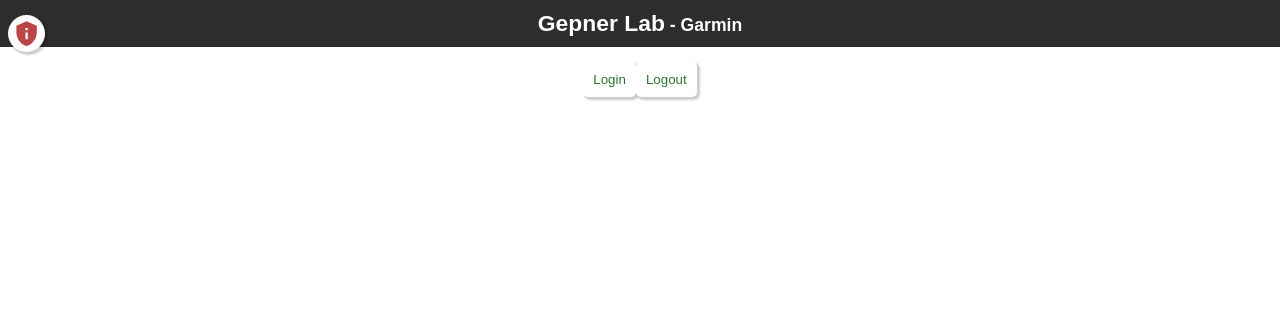
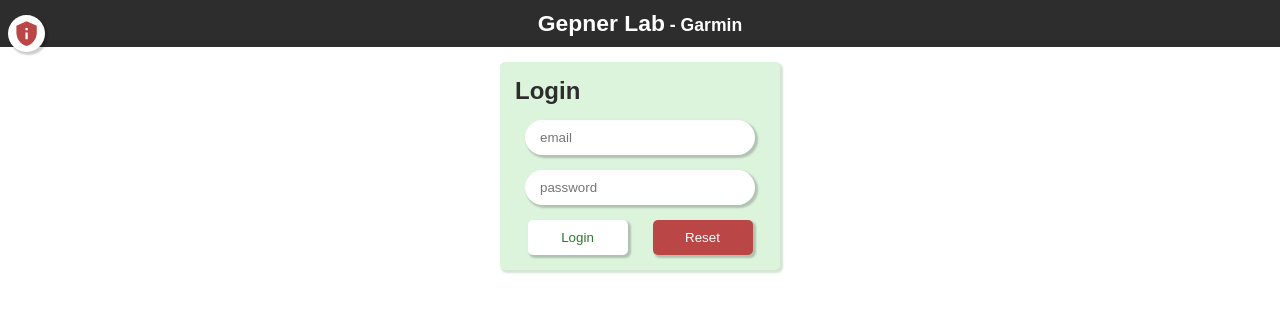
Before and after one commit to coilwhine/garmin-gepner-lab-client, a React (Vite) app: page / in a window 1280 px wide. Shown: the top 312 px of the page. Built offline with nearby package versions, Linux system fonts and the light colour scheme; no server answers.

Commit message:
login form

```diff
--- a/package.json
+++ b/package.json
@@ -18,6 +18,7 @@
     "npm": "^10.4.0",
     "react": "^18.2.0",
     "react-dom": "^18.2.0",
+    "react-hook-form": "^7.50.1",
     "react-icons": "^5.0.1",
     "react-redux": "^9.1.0",
     "react-router": "^6.21.3",
--- a/src/App.tsx
+++ b/src/App.tsx
@@ -27,10 +27,10 @@
   )
 
   useEffect(() => {
-    onAuthStateChanged(firebaseAuth, user => {
+    onAuthStateChanged(firebaseAuth, (user: any) => {
       if (user) {
         console.log("User Is Loged");
-        dispatch(login(user));
+        dispatch(login(user.accessToken));
       } else {
         console.log("User Isn't Loged ");
         dispatch(logout());
--- a/src/App/authTokenSlice.ts
+++ b/src/App/authTokenSlice.ts
@@ -1,5 +1,4 @@
 import { createSlice, PayloadAction } from "@reduxjs/toolkit";
-import { User } from "firebase/auth";
 
 let initialState = null;
 
@@ -7,7 +6,7 @@
     name: 'authData',
     initialState,
     reducers: {
-        login: (state, action: PayloadAction<User | null>) => {
+        login: (state, action: PayloadAction<string>) => {
             state = action.payload;
             return state;
         },
--- a/src/Components/Header/Header.scss
+++ b/src/Components/Header/Header.scss
@@ -16,6 +16,22 @@
             font-size: 1.3em;
 
         }
+    }
+
+    .logout-btn {
+        position: absolute;
+        right: 15px;
+        display: flex;
+        align-items: center;
+        justify-content: center;
+        color: var(--error-color);
+        font-size: 1em;
+        padding: var(--padding-s);
+        border-radius: 100%;
+        box-shadow: var(--dark-shadow-m);
+        background-color: var(--text-color-2);
+        transition: 100ms;
+        border: none;
     }
 
     .privacy-icon {
--- a/src/Components/Header/Header.tsx
+++ b/src/Components/Header/Header.tsx
@@ -1,15 +1,25 @@
 import { Link } from "react-router-dom";
 import "./Header.scss";
 import { MdPrivacyTip } from "react-icons/md";
+import authService from "../../Services/auth-service";
+import { IoMdLogOut } from "react-icons/io";
+import { useSelector } from "react-redux";
+import { User } from "firebase/auth";
+
 
 
 function Header(): JSX.Element {
+    const userData = useSelector((state: { authData: User | null }) => state.authData);
+
     return (
         <div className="Header">
             <h1><span>Gepner Lab</span> - Garmin</h1>
             <Link className="privacy-icon" to={"/privacys-statement"}>
                 <MdPrivacyTip />
             </Link>
+            {userData && <button className="logout-btn" onClick={() => authService.logout()}>
+                <IoMdLogOut />
+            </button>}
         </div>
     );
 }
--- a/src/Components/LayOut/LayOut.scss
+++ b/src/Components/LayOut/LayOut.scss
@@ -6,5 +6,6 @@
     main {
         box-sizing: border-box;
         padding: var(--padding-l);
+        width: 100%;
     }
 }
--- /dev/null
+++ b/src/Components/LoginPage/LoginForm/LoginForm.scss
@@ -0,0 +1,43 @@
+.LoginForm {
+    display: flex;
+    flex-direction: column;
+    padding: var(--padding-l);
+    gap: var(--padding-l);
+    background-color: var(--color-2);
+    width: 80%;
+    max-width: 250px;
+    border-radius: var(--radius-s);
+    box-shadow: var(--light-shadow-m);
+
+    .inputs-wrap {
+        display: flex;
+        flex-direction: column;
+        align-items: center;
+        justify-content: center;
+        gap: var(--padding-l);
+
+        input {
+            padding: var(--padding-m) var(--padding-l);
+            border-radius: var(--radius-xl);
+            border: none;
+            box-shadow: var(--dark-shadow-m);
+            width: 80%;
+        }
+    }
+
+    .btns-wrap {
+        display: flex;
+        align-items: center;
+        justify-content: space-around;
+        width: 100%;
+
+        .btn {
+            width: 40%;
+
+            &.res-btn {
+                color: var(--text-color-2);
+                background-color: var(--error-color);
+            }
+        }
+    }
+}
--- /dev/null
+++ b/src/Components/LoginPage/LoginForm/LoginForm.tsx
@@ -0,0 +1,46 @@
+import authService from "../../../Services/auth-service";
+import "./LoginForm.scss";
+import { useForm } from "react-hook-form";
+
+type LoginFormModel = {
+    email: string,
+    password: string
+}
+
+function LoginForm(): JSX.Element {
+    const { handleSubmit, register } = useForm<LoginFormModel>();
+
+    async function onSubmit(data: LoginFormModel) {
+        try {
+            await authService.login(data.email, data.password);
+        } catch (error) {
+            console.log(error);
+        }
+    }
+
+    return (
+        <form className="LoginForm" onSubmit={handleSubmit(onSubmit)}>
+            <h2>Login</h2>
+            <div className="inputs-wrap">
+                <input
+                    type="text"
+                    placeholder="email"
+                    {...register("email", { required: true })}
+                />
+                <input
+                    id="password-input"
+                    type="text"
+                    placeholder="password"
+                    {...register("password", { required: true })}
+                />
+
+            </div>
+            <div className="btns-wrap">
+                <button className="btn sub-btn" type="submit" >Login</button>
+                <button className="btn res-btn" type="reset">Reset</button>
+            </div>
+        </form>
+    );
+}
+
+export default LoginForm;
--- a/src/Components/LoginPage/LoginPage.scss
+++ b/src/Components/LoginPage/LoginPage.scss
@@ -1,3 +1,7 @@
 .LoginPage {
-
+    display: flex;
+    flex-direction: column;
+    align-items: center;
+    justify-content: center;
+    width: 100%;
 }
--- a/src/Components/LoginPage/LoginPage.tsx
+++ b/src/Components/LoginPage/LoginPage.tsx
@@ -1,22 +1,10 @@
 import "./LoginPage.scss";
-import authService from "../../Services/auth-service";
+import LoginForm from "./LoginForm/LoginForm";
 
 function LoginPage(): JSX.Element {
-
-    const userEmail = "hen.daniel47@gmail.com";
-    const userPassword = "asdasd"
-
-
     return (
         <div className="LoginPage">
-
-            <button className="btn" onClick={() => authService.login(userEmail, userPassword)}>Login</button>
-
-            {/* <button className="btn" onClick={() => authService.signin(userEmail, userPassword)}>Signin</button> */}
-
-            <button className="btn" onClick={() => authService.logout()}>Logout</button>
-
-            {/* <button className="btn" onClick={() => authService.monitorAuthState()}>User State</button> */}
+            <LoginForm />
         </div>
     );
 }
--- a/src/index.scss
+++ b/src/index.scss
@@ -14,6 +14,7 @@
     --radius-s: 5px;
     --radius-m: 10px;
     --radius-l: 15px;
+    --radius-xl: 20px;
 
     --text-shadow-s: 1px 1px 1px rgba(0, 0, 0, 0.2);
     --text-shadow-m: 2px 2px 2px rgba(0, 0, 0, 0.2);
```
Also changed, not shown: 1 other file (tests, documents, lock files or other folders).
